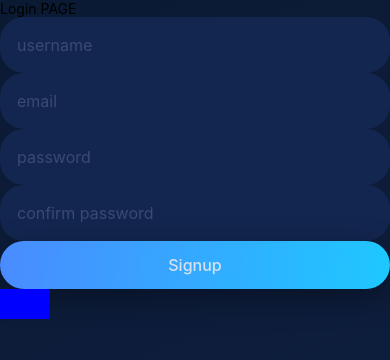
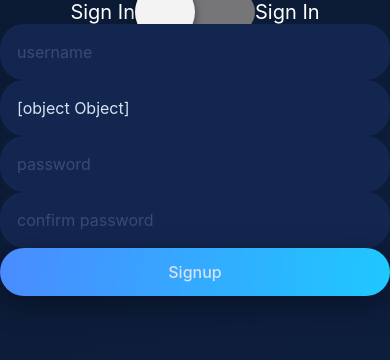
Before and after one commit to Ruddyp/Sleepie-frontend, a React Native app: screen /Login in a window 390 px wide. Shown: the top 360 px of the page. Built offline with nearby package versions, Linux system fonts and the light colour scheme.

Commit message:
signInFront

```diff
--- a/screens/Home.js
+++ b/screens/Home.js
@@ -9,7 +9,7 @@ export default function Home() {
   const dispatch = useDispatch();
   const user = useSelector((state) => state.user.value);
 
-  console.log(user)
+  console.log("user", user)
 
   return (
     <SafeAreaView>
--- a/screens/Login.js
+++ b/screens/Login.js
@@ -1,4 +1,4 @@
-import { StyleSheet, Text, View, TextInput, TouchableOpacity, KeyboardAvoidingView, Platform } from "react-native";
+import { StyleSheet, Text, View, TextInput, TouchableOpacity, KeyboardAvoidingView, Platform, Switch } from "react-native";
 import { SafeAreaView } from 'react-native-safe-area-context';
 import { useDispatch, useSelector } from 'react-redux';
 import { updateUser } from '../reducers/users';
@@ -25,16 +25,22 @@ export default function Login({ navigation }) {
 
   const dispatch = useDispatch();
 
+  const [isEnabled, setIsEnabled] = useState(false)
+
+
   const [username, setUsername] = useState("");
-  const [email, setEmail] = useState("");
+  const [email, setEmail] = useState({ error: false, value: "" });
   const [password, setPassword] = useState("");
   const [confirmationPassword, setConfirmationPassword] = useState("")
 
   const [errorPassword, setErrorPassword] = useState(false)
   const [emptyfield, setEmptyfield] = useState(false)
+  const [messageFromBack, setMessageFromBack] = useState("")
+
+  const toggleSwitch = () => setIsEnabled(previousState => !previousState);
 
 
-  const handlepressLogin = () => {
+  const handlepressLogin = async () => {
     setErrorPassword(false);
     setEmptyfield(false)
     if (username === "" || email === "" || password === "" || confirmationPassword === "") {
@@ -47,18 +53,48 @@ export default function Login({ navigation }) {
       console.log("passwords don't match")
       return
     }
+
+    //Check email
+    const emailRegex = /^[a-zA-Z0-9._%+-]+@[a-zA-Z0-9.-]+.[a-zA-Z]{2,}$/;
+    const isValidEmail = (email) => emailRegex.test(email);
+    if (!isValidEmail(email.value)) {
+      setEmail({
+        error: "invalid email",
+        value: email.value
+      })
+      return
+    }
+
     const body = {
       username: username,
-      email: email,
+      email: email.value,
       password: password,
     }
-    // fetch(`http://${API_IP}:${API_PORT}`) REPRENDRE ICI
+    console.log("body", body)
+    try {
+      const response = await fetch(`http://${IP}:${port}/users/signup`, {
+        method: 'POST',
+        headers: { 'Content-Type': 'application/json' },
+        body: JSON.stringify(body)
+      })
+      const data = await response.json();
+      console.log("data", data)
+      if (data.result) {
+        dispatch(updateUser(data.data))
+        navigation.navigate("TabNavigator")
+      } else {
+        setMessageFromBack(data.error)
+      }
+    } catch (error) {
+      console.log("error from SignUp", error)
+    }
 
-    navigation.navigate("TabNavigator")
+    setUsername("")
+    setPassword("")
+    setConfirmationPassword("")
   }
 
-  console.log("errorPassword", errorPassword)
-  console.log("emptyfield", emptyfield)
+  console.log(email)
 
   return (
     <SafeAreaView style={{ flex: 1 }}>
@@ -68,16 +104,33 @@ export default function Login({ navigation }) {
           start={{ x: 0, y: 0 }}
           end={{ x: 1, y: 1 }}
           style={styles.main}>
-          <Text>Login PAGE</Text>
+          <View style={styles.switchContainer}>
+            <Text style={styles.textToggle}>Sign In</Text>
+            <Switch
+              trackColor={{ false: "#767577", true: "#81b0ff" }}
+              thumbColor={isEnabled ? "#f5dd4b" : "#f4f3f4"}
+              ios_backgroundColor="#3e3e3e"
+              onValueChange={toggleSwitch}
+              value={isEnabled}
+              style={{ transform: [{ scaleX: 3 }, { scaleY: 3 }] }}
+            />
+            <Text style={styles.textToggle}>Sign In</Text>
+
+          </View>
           <Input
             placeholder="username"
             onChangeText={(value) => setUsername(value)}
             value={username}
+
           />
           <Input
             placeholder="email"
-            onChangeText={(value) => setEmail(value)}
+            onChangeText={(value) => setEmail({
+              error: false,
+              value: value
+            })}
             value={email}
+            error={email.error}
           />
           <Input
             placeholder="password"
@@ -97,12 +150,9 @@ export default function Login({ navigation }) {
           />
           {errorPassword && <Text style={styles.errorMessage}>Passwords don't match</Text>}
           {emptyfield && <Text style={styles.errorMessage}>Empty field(s)</Text>}
-          <TouchableOpacity
-            title="GO TO HOME"
-            onPress={() => handlepressLogin()}
-            style={styles.button}
-          >
-          </TouchableOpacity>
+          {messageFromBack && <Text style={styles.errorMessage}>{messageFromBack}(s)</Text>}
+
+
         </LinearGradient>
       </KeyboardAvoidingView>
     </SafeAreaView >
@@ -124,5 +174,19 @@ const styles = StyleSheet.create({
   },
   errorMessage: {
     color: "#ffff"
+  },
+  switchContainer: {
+    width: "100%",
+    height: "100",
+    alignItems: "center",
+    justifyContent: "center",
+    gap: 40,
+    padding: 0,
+    flexDirection: "row",
+
+  },
+  textToggle: {
+    color: "#fff",
+    fontSize: 20,
   }
 })
```
